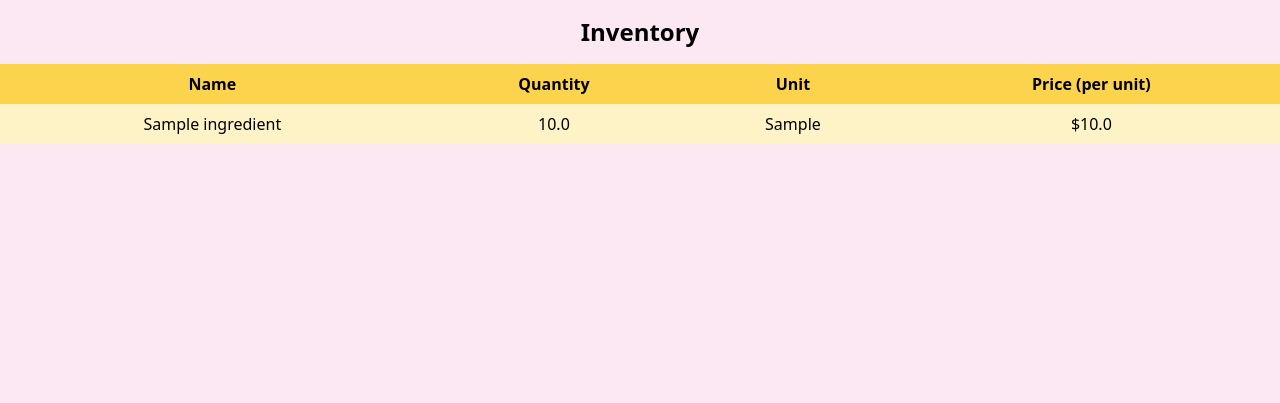
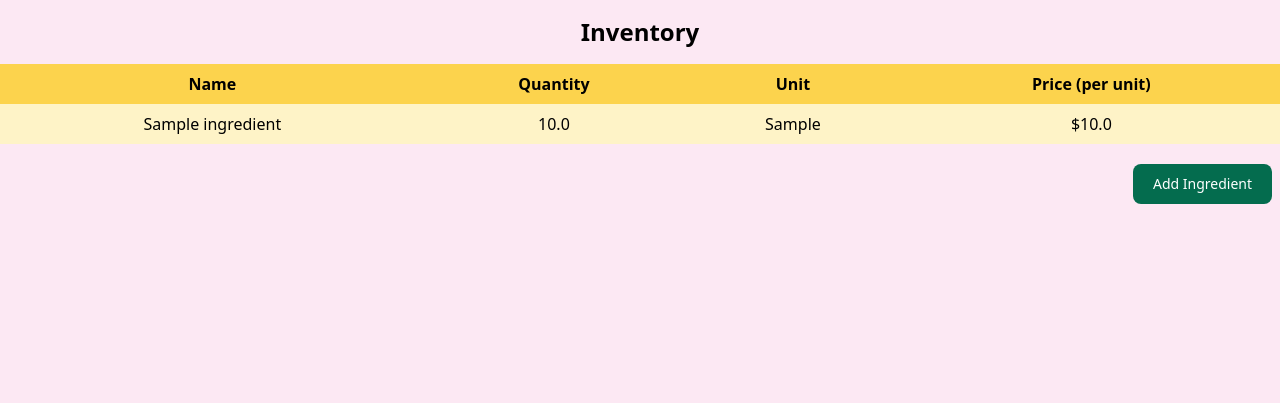
Before and after one commit to Ostyantic/django_delights, a Django app: page /inventory/ in a window 1280 px wide. Shown: the part 96-499 px from the top of the page. Run offline with Django 4.2, Linux system fonts and the light colour scheme; tables that the repository leaves empty hold one stand-in row (values such as "Sample post"); style sheets or scripts are compiled from the project's sources; some libraries are stand-ins or nearby versions.

Commit message:
added button

```diff
--- a/templates/pages/inventory.html
+++ b/templates/pages/inventory.html
@@ -5,8 +5,8 @@
 
 {% block content %}
     <h2 class="text-center text-2xl font-bold mb-4">Inventory</h2>
-    <div class="overflow-x-auto">
-        <table class="table-auto w-full">
+    <div class="overflow-x-auto text-right">
+        <table class="table-auto text-center w-full">
             <thead>
                 <tr class="bg-amber-300">
                     <th class="px-4 py-2">Name</th>
@@ -26,5 +26,6 @@
                 {% endfor %}
             </tbody>
         </table>
+        <button class="mt-5 focus:outline-none text-white bg-green-700 hover:bg-green-800 focus:ring-4 focus:ring-green-300 font-medium rounded-lg text-sm px-5 py-2.5 me-2 mb-2 dark:bg-green-600 dark:hover:bg-green-700 dark:focus:ring-green-800">Add Ingredient</button>
     </div>
 {% endblock %}
```
